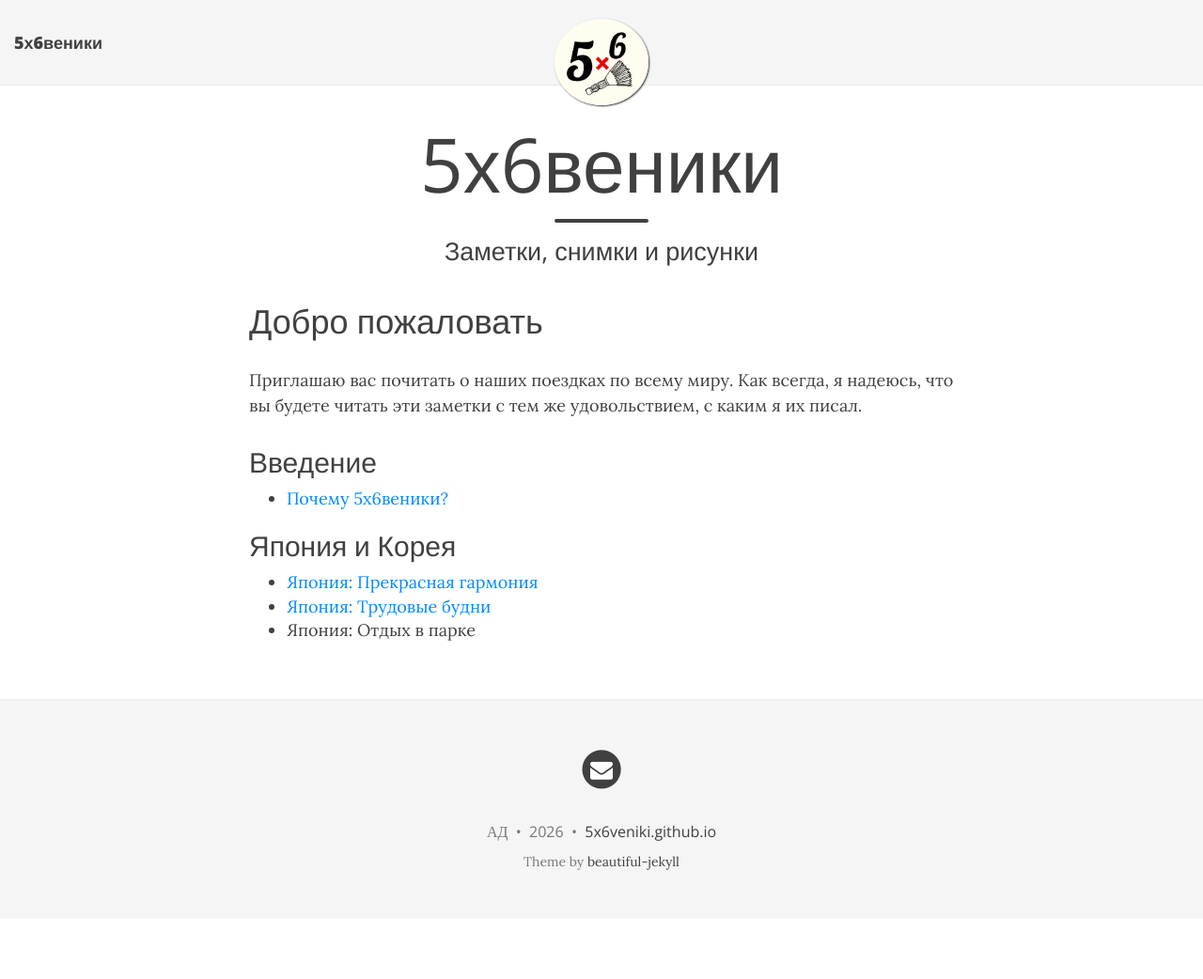
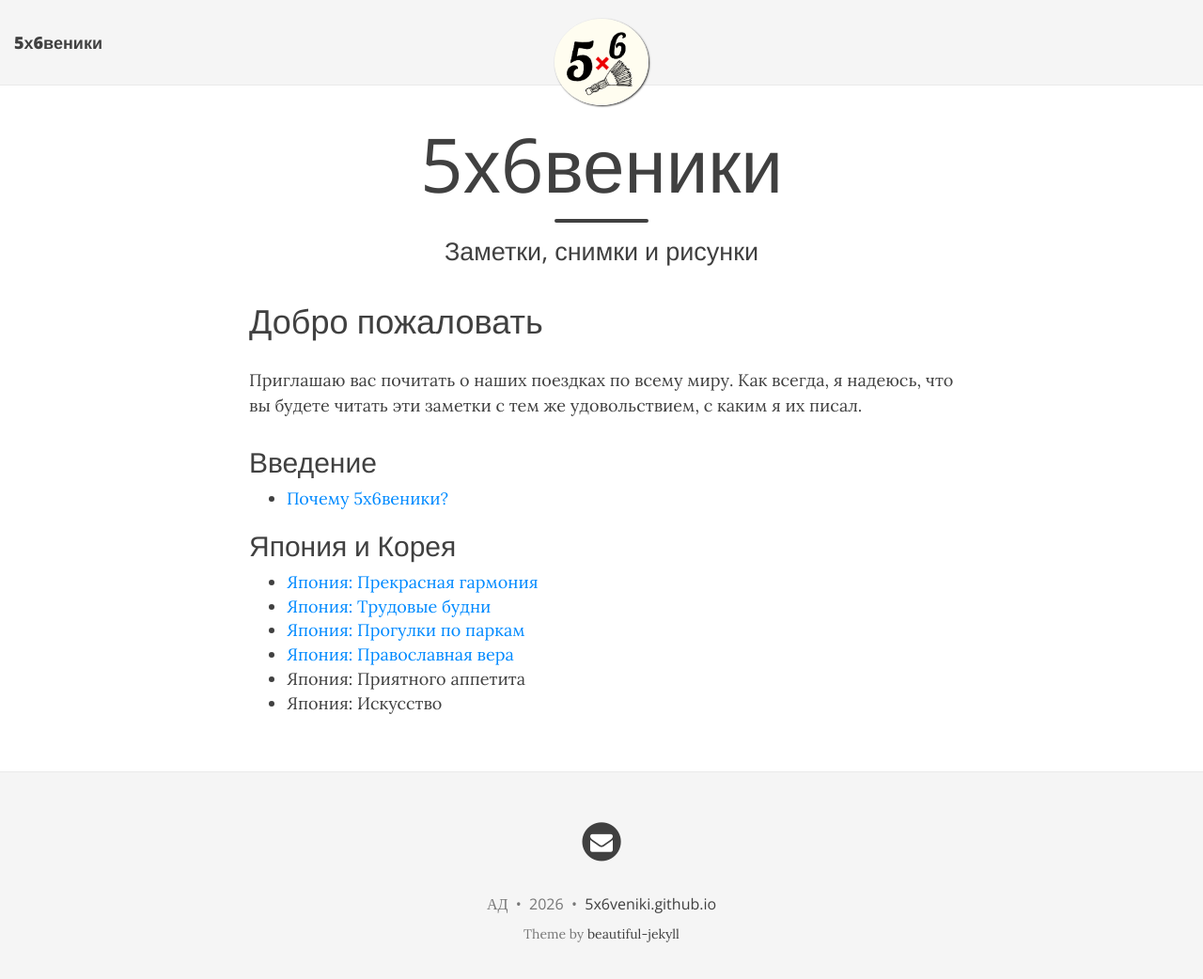
Before and after one commit to 5x6veniki/5x6veniki.github.io, a Jekyll site: the page built from index.md, in a window 1280 px wide and 1055 px high. Shown: the top 1042 px of the window at 94% size. Built offline with Jekyll 4.4.1, drawn with Linux system fonts in a browser that asks for light colours; nearby versions of some CDN libraries.

Commit message:
2026japankorea04

```diff
--- a/index.md
+++ b/index.md
@@ -17,4 +17,7 @@ published: true
 
 * [Япония: Прекрасная гармония](https://5x6veniki.github.io/2026japankorea01)
 * [Япония: Трудовые будни](https://5x6veniki.github.io/2026japankorea02)
-* Япония: Отдых в парке
+* [Япония: Прогулки по паркам](https://5x6veniki.github.io/2026japankorea03)
+* [Япония: Православная вера](https://5x6veniki.github.io/2026japankorea04)
+* Япония: Приятного аппетита
+* Япония: Искусство
```
Also changed, not shown: 2026japankorea02.md (+1 -1 lines), 2026japankorea03.md (added, +27 -0 lines), 2026japankorea04.md (added, +19 -0 lines).
